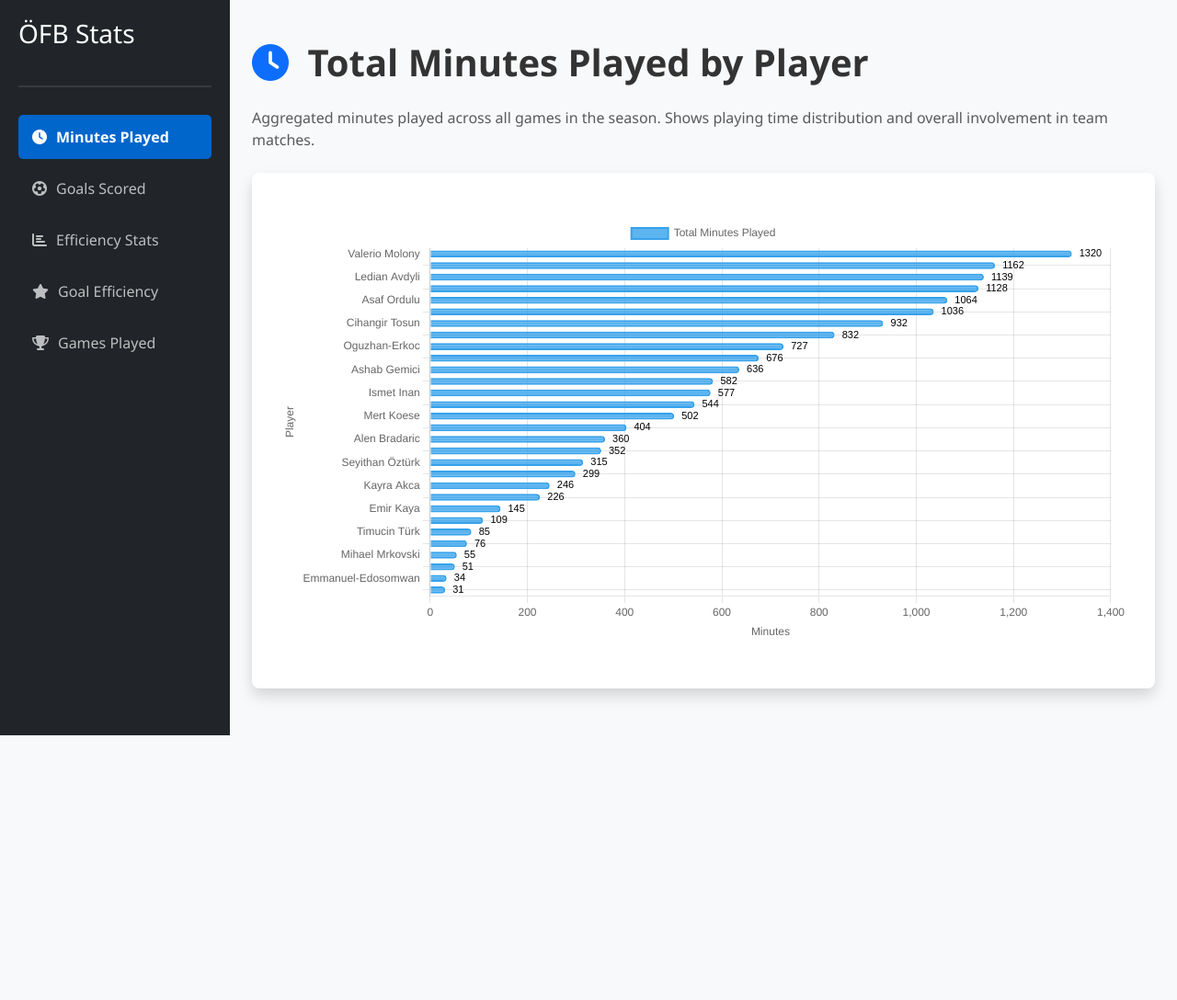
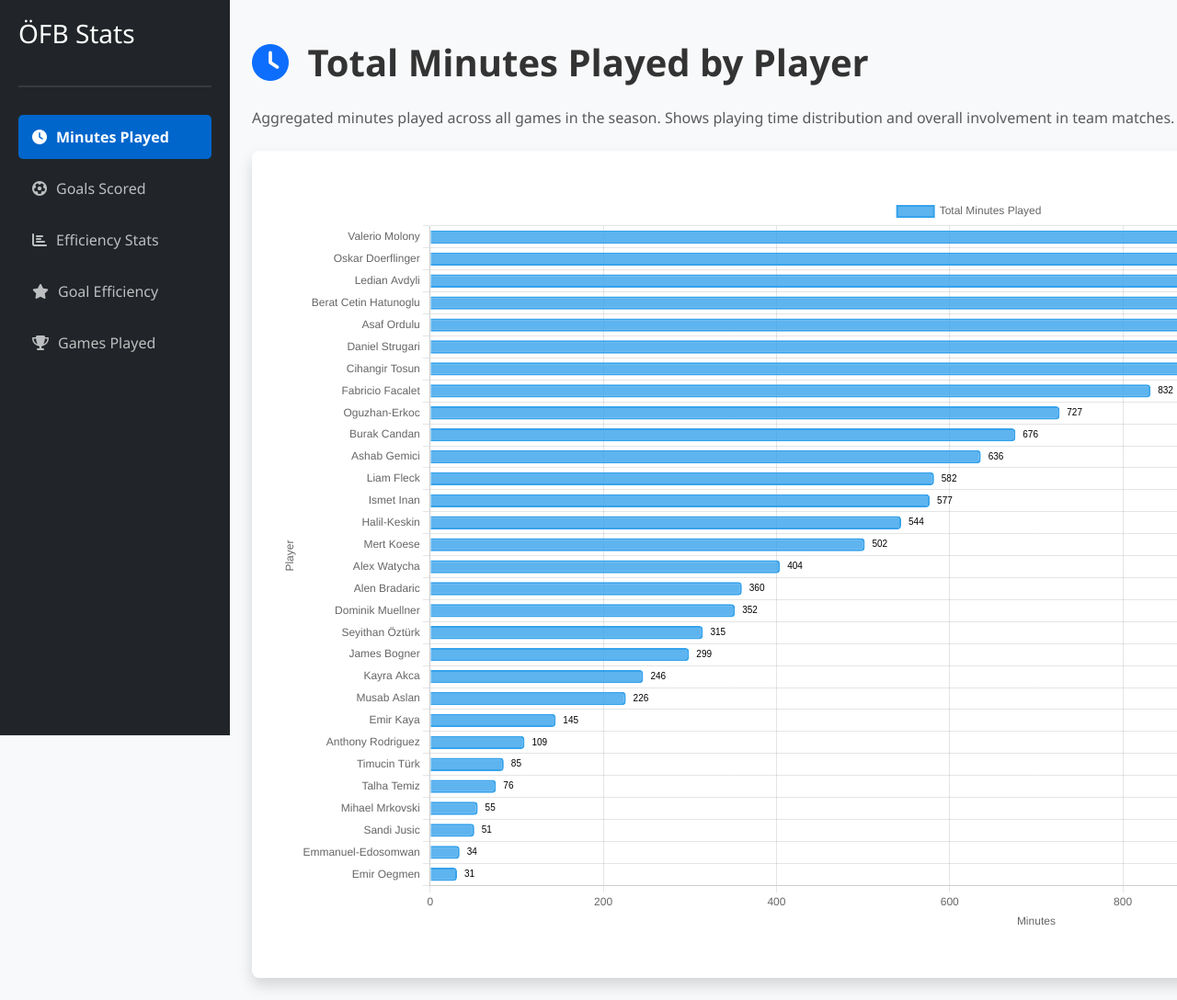
Before and after one commit to iohn2000/ofb-scraper, a Flask app: page / in a window 1280 px wide; the page is wider, and only the part inside the window is pictured. Shown: that part at 92% size. Before the commit the page ends 800 px from the top of that part, so only its background shows below. Run offline with Flask 3, Linux system fonts and the light colour scheme; data comes from the database, SQL or seed files in the repository; some libraries are stand-ins or nearby versions.

Commit message:
make charts fixed size

```diff
--- a/frontend/templates/minutes_chart.html
+++ b/frontend/templates/minutes_chart.html
@@ -1,6 +1,12 @@
 {% extends "base.html" %}
 
 {% block content %}
+<style>
+    .chart-container {
+        width: 1500px;
+        height: 800px;
+    }
+</style>
 <div class="row">
     <div class="col-12">
         <h1 class="mb-4">
@@ -26,6 +32,13 @@
         afterDatasetsDraw(chart) {
             const {ctx, data, chartArea: {left, top, width, height, right}} = chart;
 
+ // Adjust font size based on screen width
+        const getFontSize = () => {
+            if (window.innerWidth <= 300) return '8px';
+            if (window.innerWidth <= 1500) return '10px';
+            return '16px'; // Default font size for larger screens
+        };
+
             chart.data.datasets.forEach((dataset, datasetIndex) => {
                 const meta = chart.getDatasetMeta(datasetIndex);
 
@@ -36,9 +49,10 @@
 
                     const {x, y} = datapoint.getProps(['x', 'y']);
                     const barHeight = datapoint.height || 20;
-
+                    console.log(getFontSize() + ' for ' + window.innerWidth + 'px screen width');
                     // Set font properties
-                    ctx.font = '11px Arial';
+                    // ctx.font = '11px Arial';
+                    ctx.font = `${getFontSize()} Arial`;
                     const textWidth = ctx.measureText(value).width;
                     const padding = 8;
 
@@ -68,7 +82,10 @@
     fetch('/api/minutes')
         .then(response => response.json())
         .then(data => {
-            const ctx = document.getElementById('minutesChart').getContext('2d');
+            const canvas = document.getElementById('minutesChart');
+            canvas.width = 1500;
+            canvas.height = 800;
+            const ctx = canvas.getContext('2d');
             const chart = new Chart(ctx, {
                 type: 'bar',
                 data: {
@@ -87,8 +104,8 @@
                 },
                 options: {
                     indexAxis: 'y',
-                    responsive: true,
-                    maintainAspectRatio: true,
+                    responsive: false,
+                    maintainAspectRatio: false,
                     plugins: {
                         legend: {
                             display: true,
@@ -106,7 +123,8 @@
                                 text: 'Minutes'
                             }
                         },
-                        y: {
+                        y:
+                                   {
                             title: {
                                 display: true,
                                 text: 'Player'
```
Also changed, not shown: frontend/templates/goals_chart.html (+12 -3 lines).
